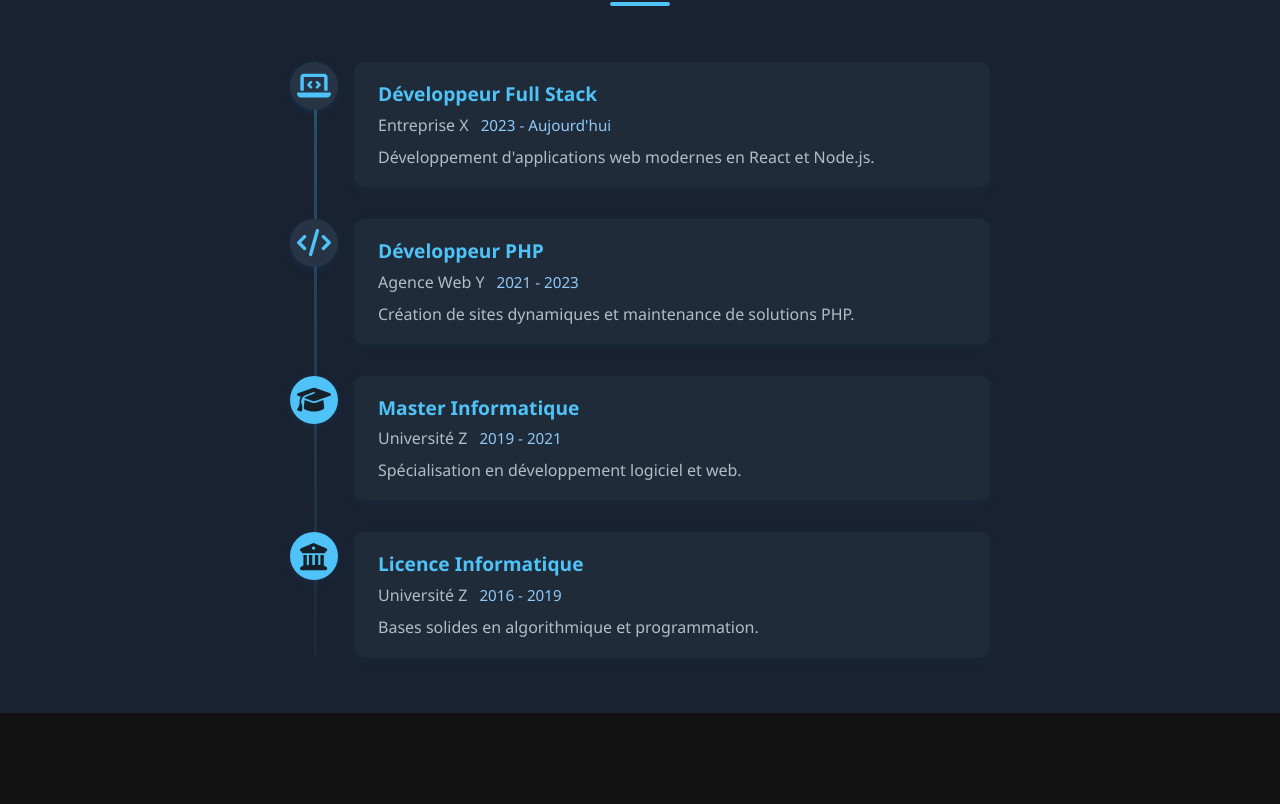
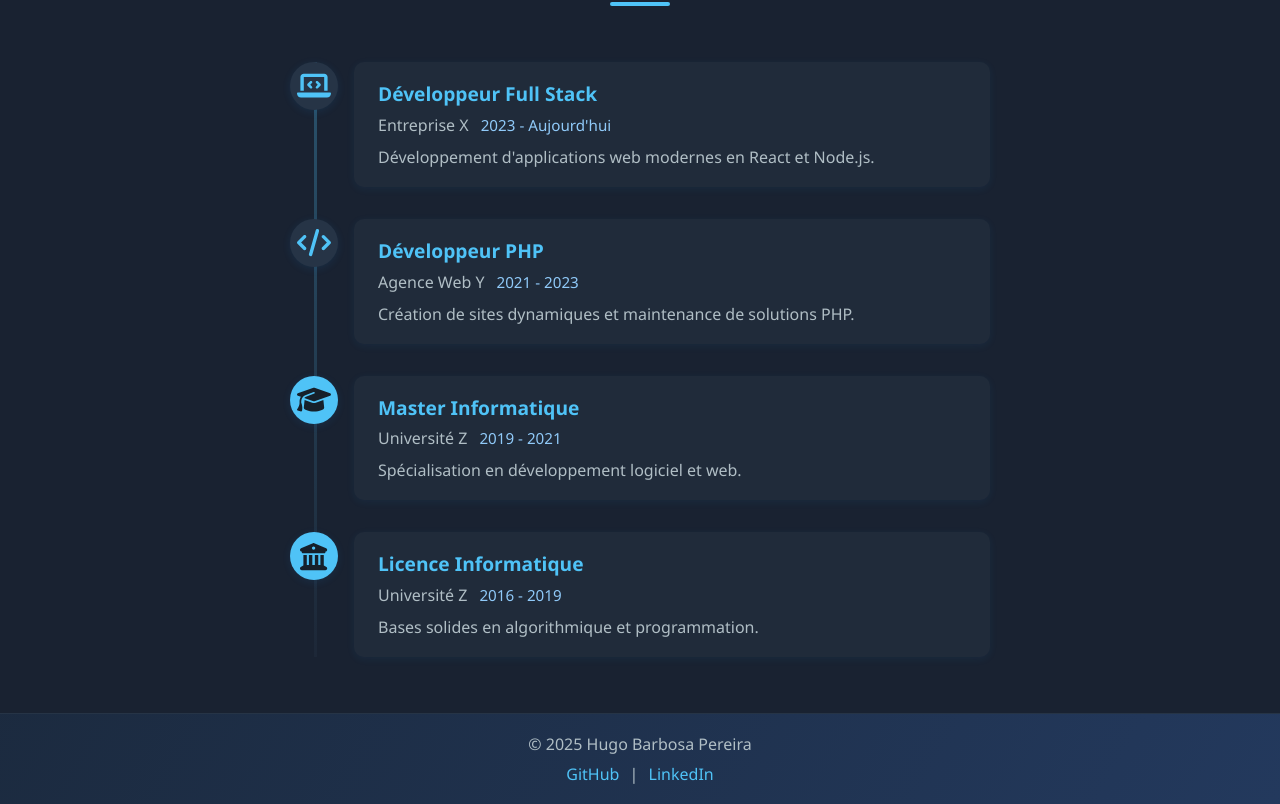
Before and after one commit to Bagass0/Portfolio, a React (Vite) app in the folder Frontend/: page / in a window 1280 px wide. Shown: the part 958-1762 px from the top of the page. Before the commit the page ends 1671 px from the top, so only its background shows below. Built offline with nearby package versions, Linux system fonts and the light colour scheme.

Commit message:
Footer add

```diff
--- a/Frontend/src/App.jsx
+++ b/Frontend/src/App.jsx
@@ -1,7 +1,7 @@
 import './App.css';
 import { Routes, Route } from 'react-router-dom';
 import Navbar from './composants/Navbar';
-// import Footer from './composants/Footer';
+import Footer from './composants/Footer';
 import Home from './pages/Home';
 import Projects from './pages/Projects';
 import About from './pages/About';
@@ -19,7 +19,7 @@
         {/* <Route path="/contact" element={<Contact />} /> */}
         {/* <Route path="*" element={<NotFound />} /> */}
       </Routes>
-      {/* <Footer /> */}
+      <Footer />
     </div>
   );
 }
--- /dev/null
+++ b/Frontend/src/composants/Footer.jsx
@@ -0,0 +1,20 @@
+import '../styles/Footer.css';
+
+const Footer = () => (
+  <footer className="footer">
+    <div className="footer-content">
+      <span>&copy; {new Date().getFullYear()} Hugo Barbosa Pereira</span>
+      <span>
+        <a href="https://github.com/Bagass0" target="_blank" rel="noopener noreferrer">
+          GitHub
+        </a>
+        {' | '}
+        <a href="https://linkedin.com/in/hugo-barbosa-pereira" target="_blank" rel="noopener noreferrer">
+          LinkedIn
+        </a>
+      </span>
+    </div>
+  </footer>
+);
+
+export default Footer;
--- /dev/null
+++ b/Frontend/src/styles/Footer.css
@@ -0,0 +1,26 @@
+.footer {
+  color: #b0bec5;
+  padding: 18px 0;
+  text-align: center;
+  font-size: 1rem;
+  border-top: 1px solid #263446;
+}
+
+.footer-content {
+  display: flex;
+  flex-direction: column;
+  gap: 6px;
+  align-items: center;
+  justify-content: center;
+}
+
+.footer a {
+  color: #4fc3f7;
+  text-decoration: none;
+  margin: 0 6px;
+  transition: color 0.2s;
+}
+
+.footer a:hover {
+  color: #e3f2fd;
+}
```
